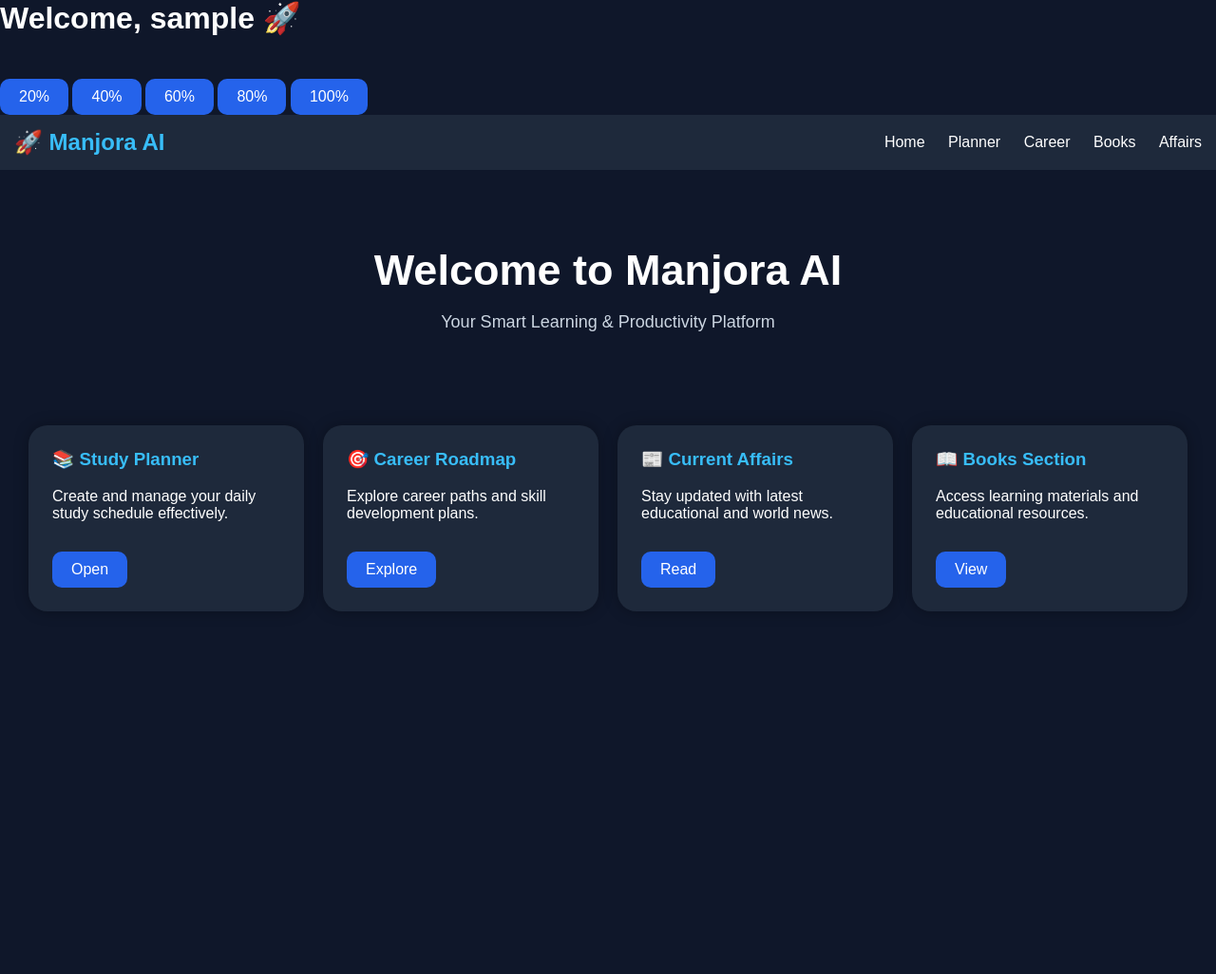
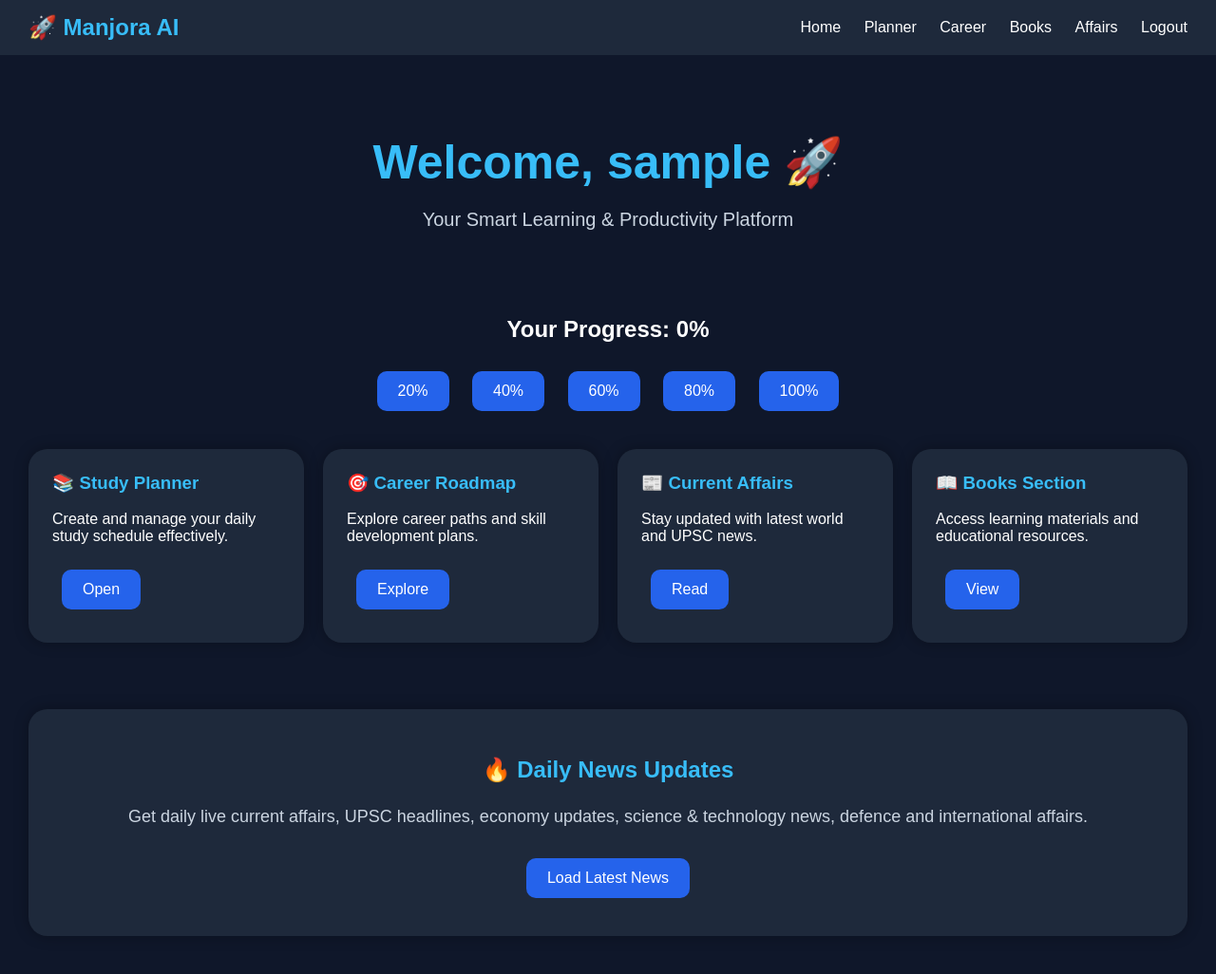
Before and after one commit to manjoraai-hub/ManjoraAI, a Flask app: page /dashboard in a window 1280 px wide. Shown: the whole page at 95% size. Before the commit the page ends 644 px from the top, so only its background shows below. Run offline with Flask 3, Linux system fonts and the light colour scheme; the visitor is signed in with stand-in values (Sample User, id 1).

Commit message:
final dashboard and live news update

```diff
--- a/templates/dashboard.html
+++ b/templates/dashboard.html
@@ -1,10 +1,233 @@
-<h1>
+<!DOCTYPE html>
+<html>
 
-    Welcome, {{ username }} 🚀
+<head>
 
-</h1>
+    <title>Manjora AI Dashboard</title>
 
-<div style="margin-top:30px;">
+    <style>
+
+        body{
+            margin:0;
+            padding:0;
+            font-family:Arial;
+            background:#0f172a;
+            color:white;
+        }
+
+        .navbar{
+
+            background:#1e293b;
+            padding:15px 30px;
+            display:flex;
+            justify-content:space-between;
+            align-items:center;
+
+        }
+
+        .navbar h2{
+
+            margin:0;
+            color:#38bdf8;
+
+        }
+
+        .menu a{
+
+            color:white;
+            text-decoration:none;
+            margin-left:20px;
+            font-size:16px;
+
+        }
+
+        .menu a:hover{
+
+            color:#38bdf8;
+
+        }
+
+        .hero{
+
+            text-align:center;
+            padding:50px 20px;
+
+        }
+
+        .hero h1{
+
+            font-size:50px;
+            margin-bottom:10px;
+            color:#38bdf8;
+
+        }
+
+        .hero p{
+
+            font-size:20px;
+            color:#cbd5e1;
+
+        }
+
+        .progress-section{
+
+            text-align:center;
+            margin-top:20px;
+
+        }
+
+        .progress-section h2{
+
+            margin-bottom:20px;
+
+        }
+
+        .btn{
+
+            display:inline-block;
+            margin:10px;
+            padding:12px 22px;
+            background:#2563eb;
+            color:white;
+            text-decoration:none;
+            border-radius:10px;
+            transition:0.3s;
+
+        }
+
+        .btn:hover{
+
+            background:#1d4ed8;
+            transform:scale(1.05);
+
+        }
+
+        .cards{
+
+            display:grid;
+            grid-template-columns:
+            repeat(auto-fit,minmax(250px,1fr));
+
+            gap:20px;
+
+            padding:30px;
+
+        }
+
+        .card{
+
+            background:#1e293b;
+            padding:25px;
+            border-radius:20px;
+            transition:0.3s;
+            box-shadow:
+            0px 0px 15px rgba(0,0,0,0.3);
+
+        }
+
+        .card:hover{
+
+            transform:translateY(-8px);
+
+        }
+
+        .card h3{
+
+            margin-top:0;
+            color:#38bdf8;
+
+        }
+
+        .daily-news{
+
+            margin:40px 30px;
+
+            background:#1e293b;
+
+            padding:30px;
+
+            border-radius:20px;
+
+            text-align:center;
+
+            box-shadow:
+            0px 0px 15px rgba(0,0,0,0.3);
+
+        }
+
+        .daily-news h2{
+
+            color:#38bdf8;
+            margin-bottom:20px;
+
+        }
+
+        .daily-news p{
+
+            font-size:18px;
+            line-height:1.7;
+            color:#cbd5e1;
+
+        }
+
+    </style>
+
+</head>
+
+<body>
+
+<!-- NAVBAR -->
+
+<div class="navbar">
+
+    <h2>🚀 Manjora AI</h2>
+
+    <div class="menu">
+
+        <a href="/">Home</a>
+
+        <a href="/planner">Planner</a>
+
+        <a href="/career">Career</a>
+
+        <a href="/books">Books</a>
+
+        <a href="/affairs">Affairs</a>
+
+        <a href="/logout">Logout</a>
+
+    </div>
+
+</div>
+
+<!-- HERO -->
+
+<div class="hero">
+
+    <h1>
+
+        Welcome, {{ username }} 🚀
+
+    </h1>
+
+    <p>
+
+        Your Smart Learning &
+        Productivity Platform
+
+    </p>
+
+</div>
+
+<!-- PROGRESS -->
+
+<div class="progress-section">
+
+    <h2>
+
+        Your Progress: {{ progress }}%
+
+    </h2>
 
     <a href="/update_progress/20"
     class="btn">
@@ -42,155 +265,8 @@
     </a>
 
 </div>
-<!DOCTYPE html>
-<html>
 
-<head>
-
-    <title>Manjora AI Dashboard</title>
-
-    <style>
-
-        body{
-            margin:0;
-            padding:0;
-            font-family:Arial;
-            background:#0f172a;
-            color:white;
-        }
-
-        .navbar{
-
-            background:#1e293b;
-            padding:15px;
-            display:flex;
-            justify-content:space-between;
-            align-items:center;
-
-        }
-
-        .navbar h2{
-
-            margin:0;
-            color:#38bdf8;
-
-        }
-
-        .menu a{
-
-            color:white;
-            text-decoration:none;
-            margin-left:20px;
-            font-size:16px;
-
-        }
-
-        .menu a:hover{
-
-            color:#38bdf8;
-
-        }
-
-        .hero{
-
-            text-align:center;
-            padding:50px 20px;
-
-        }
-
-        .hero h1{
-
-            font-size:45px;
-            margin-bottom:10px;
-
-        }
-
-        .hero p{
-
-            font-size:18px;
-            color:#cbd5e1;
-
-        }
-
-        .cards{
-
-            display:grid;
-            grid-template-columns:repeat(auto-fit,minmax(250px,1fr));
-            gap:20px;
-            padding:30px;
-
-        }
-
-        .card{
-
-            background:#1e293b;
-            padding:25px;
-            border-radius:20px;
-            transition:0.3s;
-            box-shadow:0px 0px 15px rgba(0,0,0,0.3);
-
-        }
-
-        .card:hover{
-
-            transform:translateY(-8px);
-
-        }
-
-        .card h3{
-
-            margin-top:0;
-            color:#38bdf8;
-
-        }
-
-        .btn{
-
-            display:inline-block;
-            margin-top:15px;
-            padding:10px 20px;
-            background:#2563eb;
-            color:white;
-            text-decoration:none;
-            border-radius:10px;
-
-        }
-
-        .btn:hover{
-
-            background:#1d4ed8;
-
-        }
-
-    </style>
-
-</head>
-
-<body>
-
-<div class="navbar">
-
-    <h2>🚀 Manjora AI</h2>
-
-    <div class="menu">
-
-        <a href="/">Home</a>
-        <a href="/planner">Planner</a>
-        <a href="/career">Career</a>
-        <a href="/books">Books</a>
-        <a href="/affairs">Affairs</a>
-
-    </div>
-
-</div>
-
-<div class="hero">
-
-    <h1>Welcome to Manjora AI</h1>
-
-    <p>Your Smart Learning & Productivity Platform</p>
-
-</div>
+<!-- DASHBOARD CARDS -->
 
 <div class="cards">
 
@@ -198,9 +274,19 @@
 
         <h3>📚 Study Planner</h3>
 
-        <p>Create and manage your daily study schedule effectively.</p>
+        <p>
 
-        <a href="/planner" class="btn">Open</a>
+            Create and manage your
+            daily study schedule effectively.
+
+        </p>
+
+        <a href="/planner"
+        class="btn">
+
+            Open
+
+        </a>
 
     </div>
 
@@ -208,9 +294,19 @@
 
         <h3>🎯 Career Roadmap</h3>
 
-        <p>Explore career paths and skill development plans.</p>
+        <p>
 
-        <a href="/career" class="btn">Explore</a>
+            Explore career paths
+            and skill development plans.
+
+        </p>
+
+        <a href="/career"
+        class="btn">
+
+            Explore
+
+        </a>
 
     </div>
 
@@ -218,9 +314,19 @@
 
         <h3>📰 Current Affairs</h3>
 
-        <p>Stay updated with latest educational and world news.</p>
+        <p>
 
-        <a href="/affairs" class="btn">Read</a>
+            Stay updated with
+            latest world and UPSC news.
+
+        </p>
+
+        <a href="/affairs"
+        class="btn">
+
+            Read
+
+        </a>
 
     </div>
 
@@ -228,11 +334,50 @@
 
         <h3>📖 Books Section</h3>
 
-        <p>Access learning materials and educational resources.</p>
+        <p>
 
-        <a href="/books" class="btn">View</a>
+            Access learning materials
+            and educational resources.
+
+        </p>
+
+        <a href="/books"
+        class="btn">
+
+            View
+
+        </a>
 
     </div>
+
+</div>
+
+<!-- DAILY NEWS -->
+
+<div class="daily-news">
+
+    <h2>
+
+        🔥 Daily News Updates
+
+    </h2>
+
+    <p>
+
+        Get daily live current affairs,
+        UPSC headlines,
+        economy updates,
+        science & technology news,
+        defence and international affairs.
+
+    </p>
+
+    <a href="/affairs"
+    class="btn">
+
+        Load Latest News
+
+    </a>
 
 </div>
 
```
